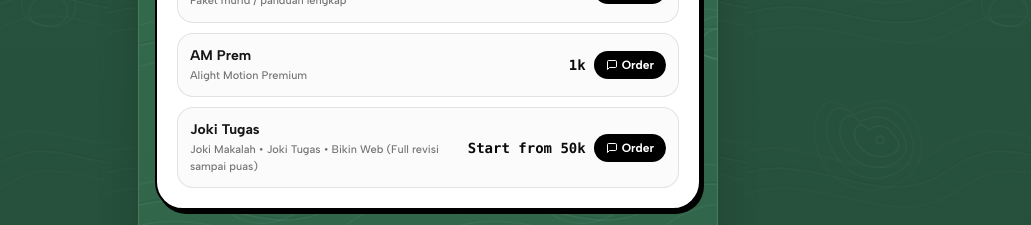
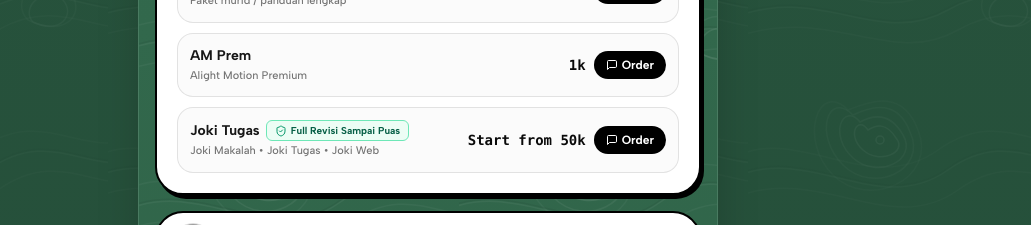
Before and after one commit to Justdhif/linkbio-justdhif, a React (Vite) app: page / in a window 1280 px wide. Shown: the part 1960-2185 px from the top of the page, without its empty margins (212-1243 px from the left). Built offline with nearby package versions, Linux system fonts and the light colour scheme; grey boxes are pictures that could not be loaded.

Commit message:
feat: change bikin web to joki web and make full revisi a badge

```diff
--- a/src/domain/entities/store-features.entity.ts
+++ b/src/domain/entities/store-features.entity.ts
@@ -4,6 +4,7 @@
   price: string
   note?: string
   isPopular?: boolean
+  badgeText?: string
 }
 
 export interface SocialLink {
--- a/src/infrastructure/data/profile.mock.ts
+++ b/src/infrastructure/data/profile.mock.ts
@@ -73,7 +73,8 @@
       id: 'price-6',
       name: 'Joki Tugas',
       price: 'Start from 50k',
-      note: 'Joki Makalah • Joki Tugas • Bikin Web (Full revisi sampai puas)',
+      note: 'Joki Makalah • Joki Tugas • Joki Web',
+      badgeText: 'Full Revisi Sampai Puas',
       isPopular: false,
     },
   ],
--- a/src/presentation/components/links/PricelistWidget.tsx
+++ b/src/presentation/components/links/PricelistWidget.tsx
@@ -1,6 +1,6 @@
 import React from 'react'
 import { motion } from 'framer-motion'
-import { MessageSquare, Flame, ShoppingBag, ExternalLink } from 'lucide-react'
+import { MessageSquare, Flame, ShoppingBag, ExternalLink, ShieldCheck } from 'lucide-react'
 import { PricelistItem } from '../../../domain/entities/store-features.entity'
 
 interface PricelistWidgetProps {
@@ -88,6 +88,12 @@
                       <Flame className="h-2.5 w-2.5 fill-rose-500" /> Best Seller
                     </span>
                   )}
+                  {item.badgeText && (
+                    <span className="inline-flex items-center gap-1 text-[10px] font-bold text-emerald-800 bg-emerald-50 border border-emerald-300 px-2 py-0.5 rounded-md shadow-2xs">
+                      <ShieldCheck className="h-3 w-3 text-emerald-600" />
+                      <span>{item.badgeText}</span>
+                    </span>
+                  )}
                 </div>
                 {item.note && (
                   <p className="text-[11px] text-neutral-500 mt-0.5 font-medium">
```
